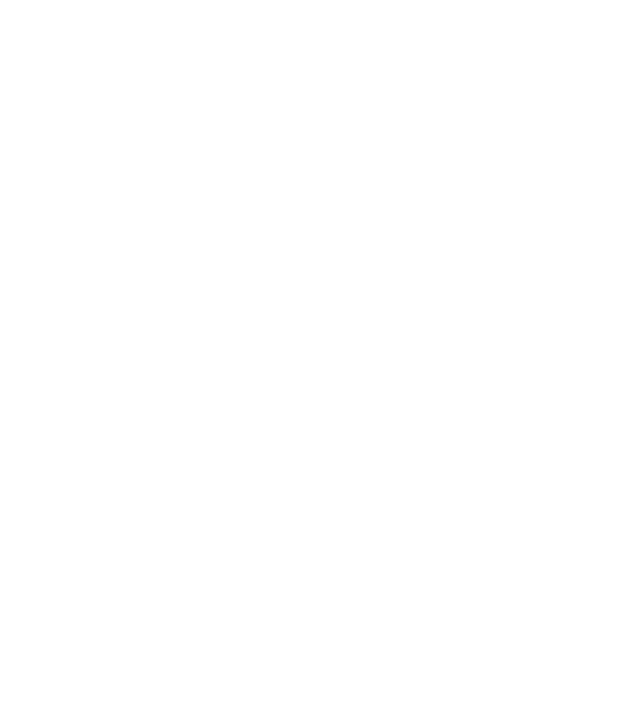
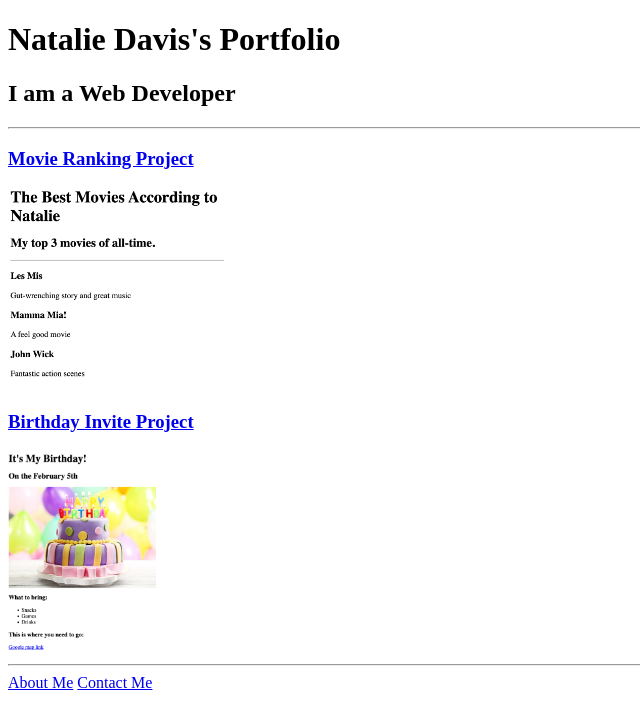
Before and after one commit to ncdavis0205/html-portfolio, a plain HTML site: page index.html in a window 1280 px wide. Shown: the whole page, without its empty margins (0-640 px from the left). Drawn offline with Linux system fonts and the light colour scheme.

Commit message:
Add files via upload

```diff
--- a/index.html
+++ b/index.html
@@ -1,5 +1,24 @@
 <!-- TODO 1: Create the HTML Boilerplate -->
-
+<!DOCTYPE html>
+<html lang="en">
+<head>
+    <meta charset="UTF-8">
+    <meta name="viewport" content="width=device-width, initial-scale=1.0">
+    <title>Natalie Davis</title>
+</head>
+<body>
+    <h1>Natalie Davis's Portfolio</h1>
+    <h2>I am a Web Developer</h2>
+    <hr/>
+    <h3><a href = ./public/movie-ranking.html > Movie Ranking Project</a></h3>
+    <img src = ./assets/images/movie.png height = 200 alt = "movie project photo"/>
+    <h3><a href = ./public/birthday-invite.html >Birthday Invite Project</a></h3>
+    <img src = ./assets/images/birthday.png height = 200 alt = "birthday project photo"/>
+    <hr/>
+    <a href = ./public/about.html >About Me</a>
+    <a href = ./public/contact.html > Contact Me</a>
+</body>
+</html>
 <!-- TODO 2: Add Your previous projects' HTML into the public folder -->
 
 <!-- TODO 3: Take screenshots of your project previews and add the images to the images folder -->
```
